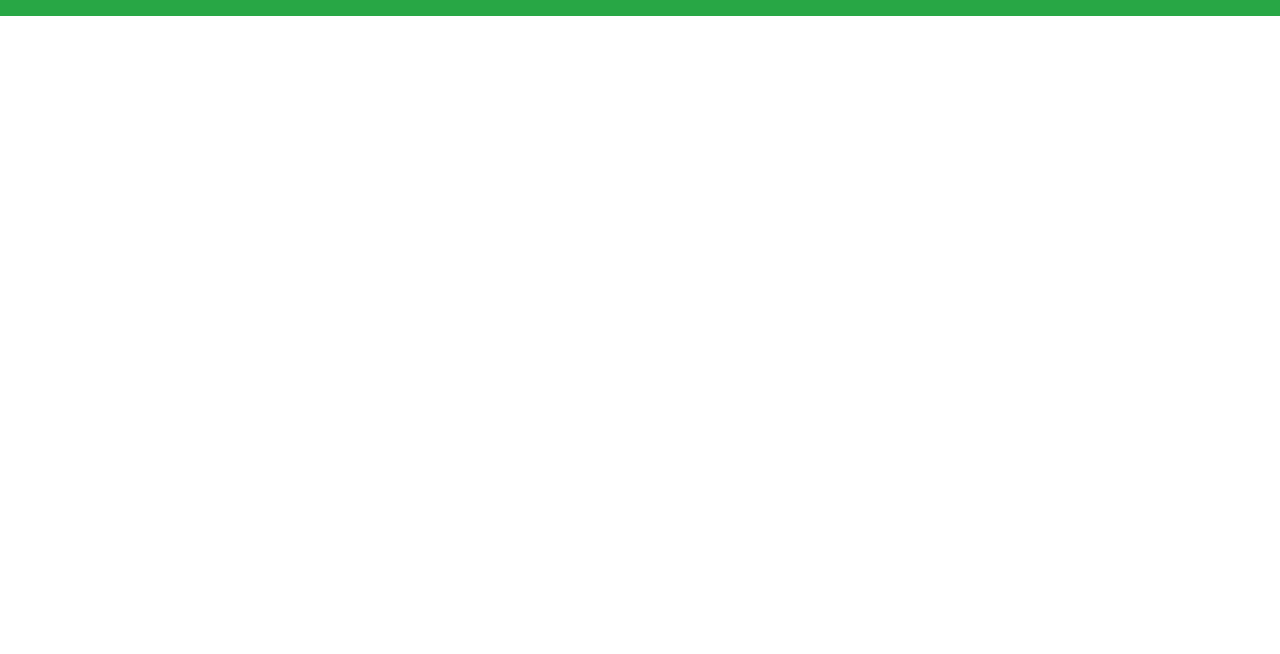
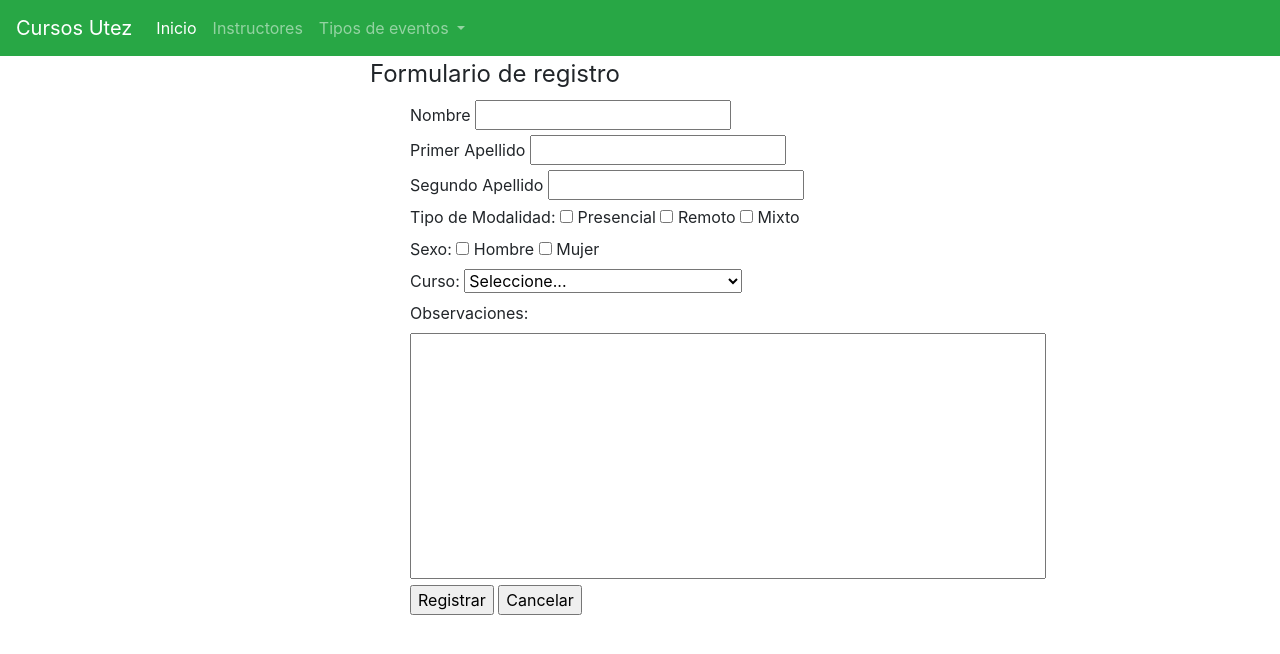
Before and after one commit to 20203tn128/aweb.04cursos, a plain HTML site: page views/registrarme.html in a window 1280 px wide. Drawn offline with nearby package versions, Linux system fonts and the light colour scheme.

Commit message:
Este es un commit para agregar la pagina de registrarme vista en la clase de hoy

```diff
--- a/views/registrarme.html
+++ b/views/registrarme.html
@@ -15,9 +15,102 @@
 
 <body>
     <nav class="navbar navbar-expand-lg navbar-dark bg-success">
+        <a class="navbar-brand" href="#">Cursos Utez</a>
+        <button class="navbar-toggler" type="button" data-toggle="collapse" data-target="#navbarSupportedContent"
+            aria-controls="navbarSupportedContent" aria-expanded="false" aria-label="Toggle navigation">
+            <span class="navbar-toggler-icon"></span>
+        </button>
+
+        <div class="collapse navbar-collapse" id="navbarSupportedContent">
+            <ul class="navbar-nav mr-auto">
+                <li class="nav-item active">
+                    <a class="nav-link" href="#">Inicio</a>
+                </li>
+                <li class="nav-item">
+                    <a class="nav-link" href="views/instructores.html">Instructores </a>
+                </li>
+                <li class="nav-item dropdown">
+                    <a class="nav-link dropdown-toggle" href="#" id="navbarDropdown" role="button"
+                    data-toggle="dropdown" aria-haspopup="true" aria-expanded="false">
+                    Tipos de eventos
+                </a>
+                    <div class="dropdown-menu" aria-labelledby="navbarDropdown">
+                        <a class="dropdown-item" href="#">Presenciales</a>
+                        <a class="dropdown-item" href="#">Remotos</a>
+                        <div class="dropdown-divider"></div>
+                        <a class="dropdown-item" href="#">Mixtos</a>
+                    </div>
+                </li>
+
+            </ul>
+
+        </div>
     </nav>
     <div class="container">
+        <div class="row">
+            <div class="col-6 offset-3">
+                <fieldset>
+                    <legend>Formulario de registro</legend>
+                    <form action="http://127.0.0.1:5500/aweb.04cursos/RecibirDatos" method="GET">
 
+
+        <ul style="list-style: none;">
+            <li>
+                <label for="nombre">Nombre</label>
+                <input type="text" name="nombre" id="nombre">
+            </li>
+            <li>
+                <label for="primerApellido">Primer Apellido</label>
+                <input type="text" name="primerApellido" id="primerApellido">
+            </li>
+            <li>
+                <label for="segundoApellido"> Segundo Apellido</label>
+                <input type="text" name="segundoApellido" id="segundoApellido">
+            </li>
+            <li>
+                <label for="#">Tipo de Modalidad: </label>
+                <input type="checkbox" id="presencial" value="Presencial">
+                <label for="presencial">Presencial</label>
+
+                <input type="checkbox" id="remoto" value="remoto">
+                <label for="remoto">Remoto</label>
+
+                <input type="checkbox" id="mixto" value="Mixto">
+                <label for="mixto">Mixto</label>
+            </li>
+            <li>
+                <label for="#">Sexo: </label>
+                <input type="checkbox" name="sexo" id="hombre" value="hombre">
+                <label for="hombre">Hombre</label>
+
+                <input type="checkbox" name="sexo" id="mujer" value="mujer">
+                <label for="mujer">Mujer</label>
+            </li>
+            <li>
+                <label for="curso">Curso: </label>
+                <select name="curso" id="curso">
+                    <option value="0">Seleccione...</option>
+                    <option value="1">Cratividad y Diseño</option>
+                    <option value="2">Database system</option>
+                    <option value="3">Aplicaciones moviles con Android</option>
+                    <option value="4">Finanzas corporativas</option>
+                </select>
+            </li>
+            <li>
+                <label for="observaciones">Observaciones: </label>
+                <br>
+                <textarea style="resize: none;" name="observaciones" id="observaciones" cols="60" rows="10"></textarea>
+            </li>
+            <li>
+                <input type="submit" value="Registrar" name="registrar" id="registrar">
+                <input type="reset" value="Cancelar" name="reset" id="reset">
+            </li>
+
+        </ul>
+    </form>
+</fieldset>
+</div>
+</div>
     </div>
 
     <!-- Optional JavaScript; choose one of the two! -->
```
Also changed, not shown: index.html (+1 -1 lines).
